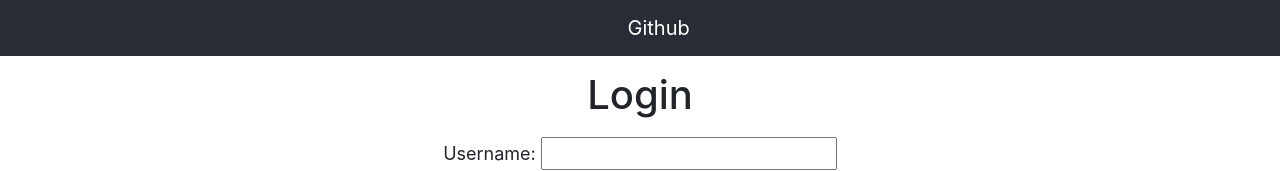
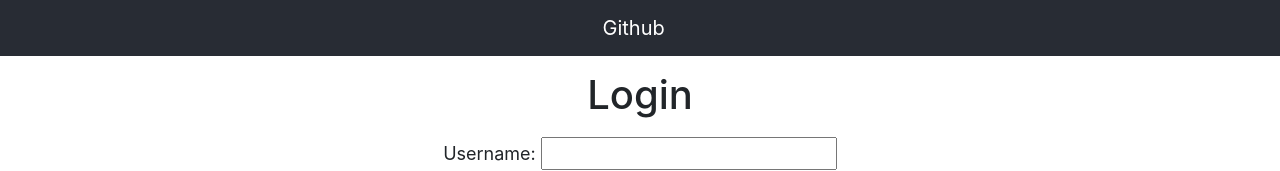
Before and after one commit to chrisDags/task-app-frontend, a React (Create React App) app: page / in a window 1280 px wide. Shown: the top 171 px of the page. Built offline with nearby package versions, Linux system fonts and the light colour scheme.

Commit message:
will the navbar classes work now

```diff
--- a/src/components/HeaderComponent.css
+++ b/src/components/HeaderComponent.css
@@ -1,6 +1,6 @@
 .navbar-brand{
     display: fixed;
-    padding-left: 49%;
+    padding-left: 47%;
     margin: 0 auto, 0 auto;
 }
 
```
